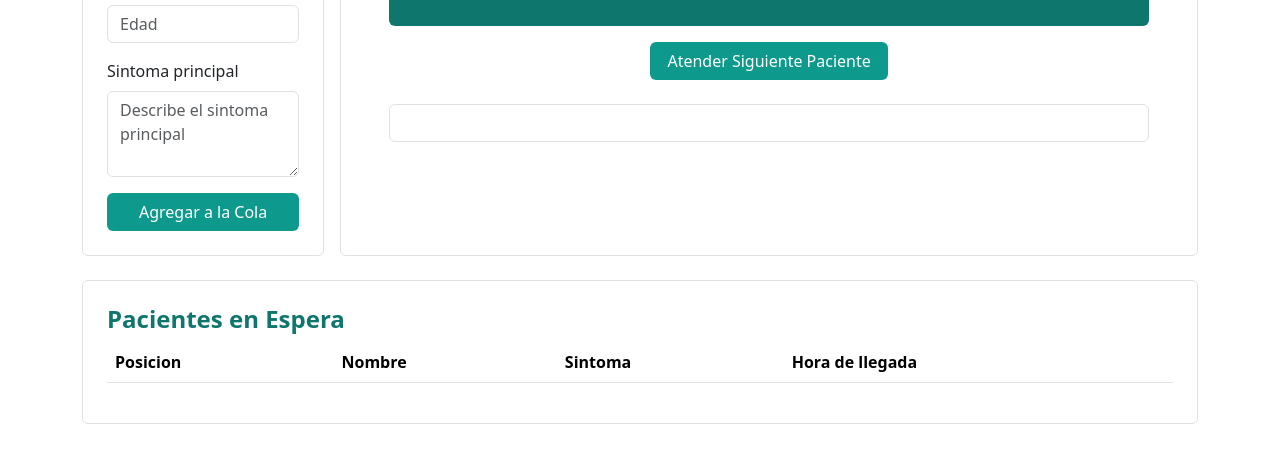
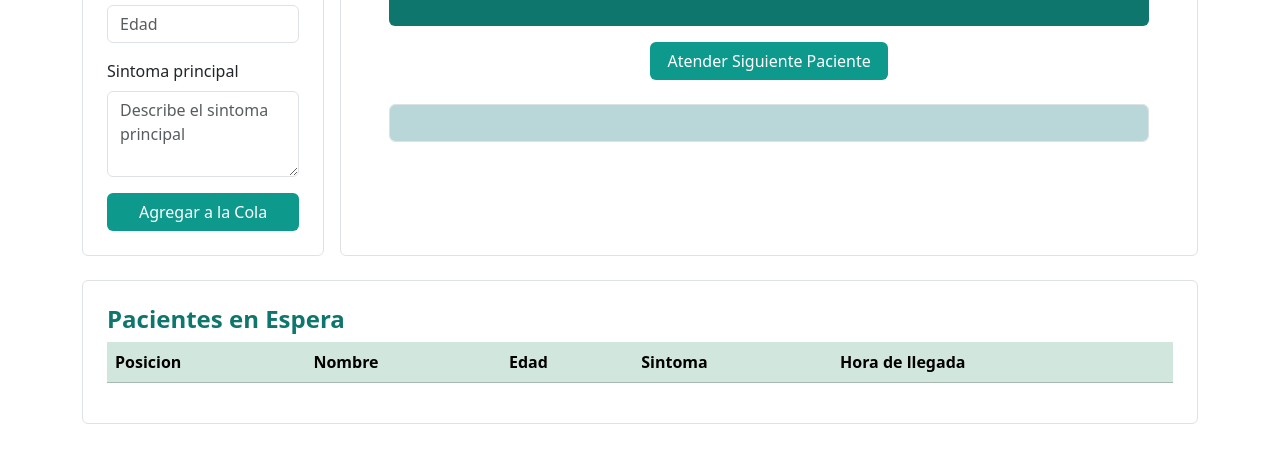
Before and after one commit to MariaMactzul/Sistema-Turnos-Clinica, a plain HTML site: page index.html in a window 1280 px wide. Shown: the part 269-732 px from the top of the page. Drawn offline with nearby package versions, Linux system fonts and the light colour scheme.

Commit message:
colorInput

```diff
--- a/index.html
+++ b/index.html
@@ -47,18 +47,19 @@
                     <button id="btnSiguiente" type="submit" class="btn btnFondo px-3">Atender Siguiente Paciente</button>
                 </div>
                 <div class="mb-3">
-                    <input readonly type="text" class="form-control" id="InputSiguiente">
+                    <input readonly type="text" style="background-color: rgb(185, 215, 216);" class="form-control" id="InputSiguiente">
                 </div>
             </div>
         </div>
         <div class="border border-1 p-4 rounded-2 mt-4">
             <h4 class="texto">Pacientes en Espera</h4>
-            <table class="table">
+            <table class="table ">
 
-                <thead>
+                <thead class="table-success" >
                     <tr>
-                        <th scope="col">Posicion</th>
+                        <th  scope="col">Posicion</th>
                         <th scope="col">Nombre</th>
+                        <th scope="col">Edad</th>
                         <th scope="col">Sintoma</th>
                         <th scope="col">Hora de llegada</th>
                     </tr>
--- a/index.js
+++ b/index.js
@@ -65,9 +65,9 @@ class Queue {
         }
         this.first = this.first.next;
         this.length--;
-        console.log(this.length, 'soy el largo')
+        //console.log(this.length, 'soy el largo')
         if (this.length == 1) {
-            console.log(this.length, 'soy el largo2')
+          //  console.log(this.length, 'soy el largo2')
             InputSiguiente.value = ''
         } else {
             InputSiguiente.value = `Proximo turno: ${this.first.next.Nombre}`
@@ -108,6 +108,7 @@ class Queue {
                 `<tr>
                     <td>${index}</th>
                     <td>${actualNodo.Nombre}</td>
+                    <td>${actualNodo.Edad}</td>
                     <td>${actualNodo.Sintoma}</td>
                     <td>${actualNodo.hora}</td>
                 </tr>`
```
Also changed, not shown: 1 other file.
